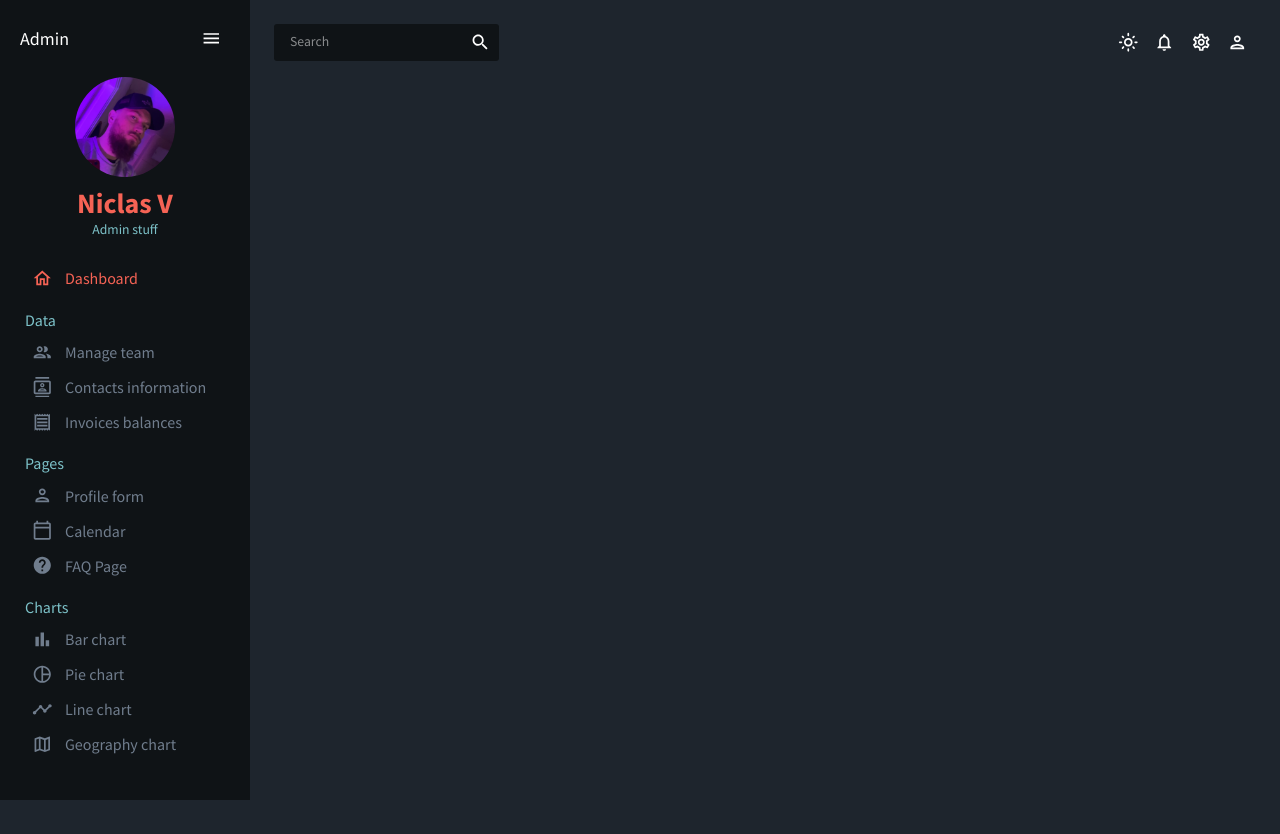
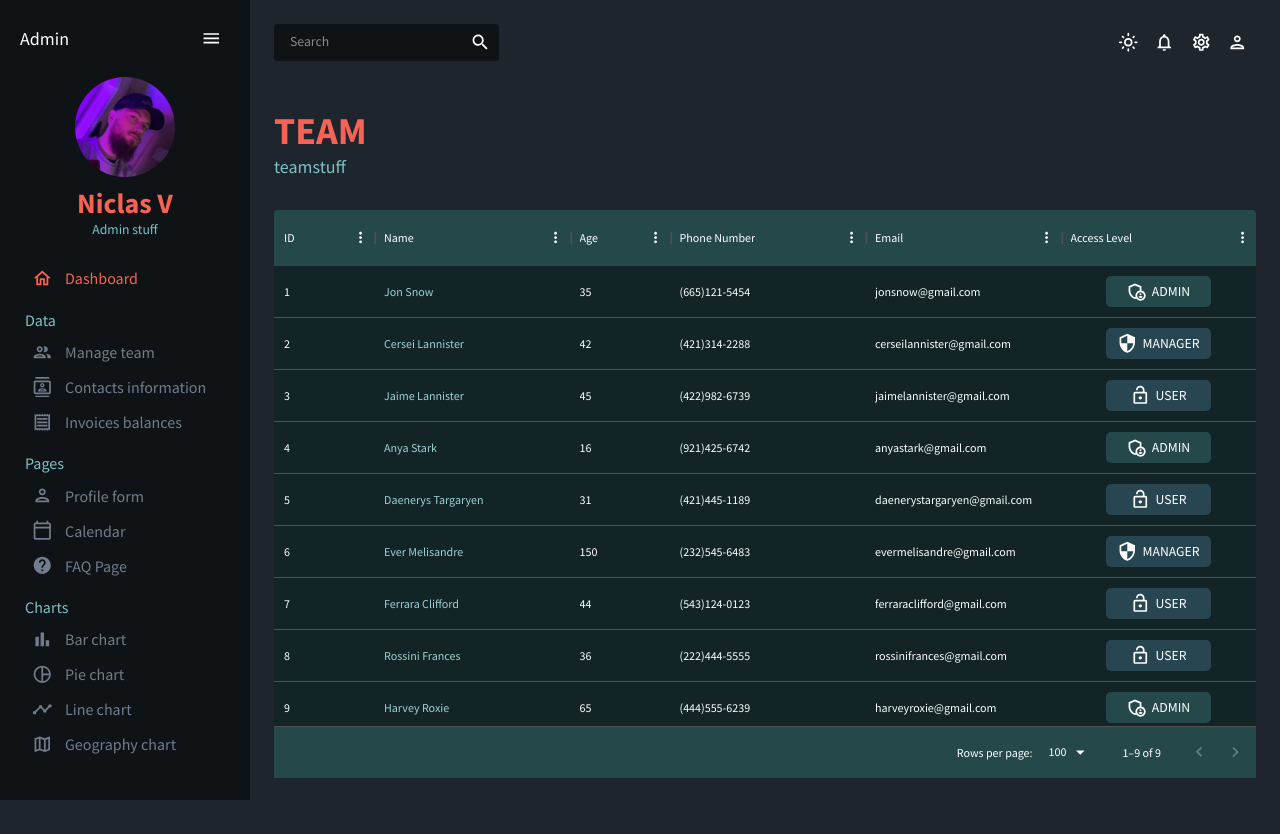
Before and after one commit to NiclasV/react-admin, a React (Create React App) app: page /team in a window 1280 px wide. Before the commit the page ends 800 px from the top, so only its background shows below. Built offline with nearby package versions, Linux system fonts and the light colour scheme.

Commit message:
scenes team added

```diff
--- a/src/App.js
+++ b/src/App.js
@@ -5,7 +5,7 @@ import { Routes, Route } from "react-router-dom";
 import Topbar from "./scenes/global/Topbar";
 import ProSidebar from "./scenes/global/ProSidebar";
 import Dashboard from "./scenes/dashboard";
-// import Team from "./scenes/team";
+import Team from "./scenes/team";
 // import Invoices from "./scenes/invoices";
 // import Contacts from "./scenes/contacts";
 // import Bar from "./scenes/bar";
@@ -30,7 +30,7 @@ function App() {
               <Topbar/>
               <Routes>
                 <Route path="/" element={<Dashboard/>}></Route>
-                {/* <Route path="/team" element={<Team/>}></Route> */}
+                <Route path="/team" element={<Team/>}></Route>
                 {/* <Route path="/invoices" element={<Invoices/>}></Route> */}
                 {/* <Route path="/contacts" element={<Contacts/>}></Route> */}
                 {/* <Route path="/bar" element={<Bar/>}></Route> */}
--- /dev/null
+++ b/src/components/Header.jsx
@@ -0,0 +1,24 @@
+import { Typography, Box, useTheme } from "@mui/material";
+import { tokens } from "../theme";
+
+const Header = ({ title, subtitle }) => {
+   const theme = useTheme();
+   const colors = tokens(theme.palette.mode);
+
+   return (
+      <Box mb="30px">
+         <Typography
+            variant="h1"
+            color={colors.primary[500]}
+            textTransform="uppercase"
+         >
+            {title}
+         </Typography>
+         <Typography fontSize="18px" color={colors.greenAccent[400]}>
+            {subtitle}
+         </Typography>
+      </Box>
+   );
+};
+
+export default Header;
--- a/src/data/testData.js
+++ b/src/data/testData.js
@@ -487,7 +487,7 @@ export const mockLineData = [
   },
   {
     id: "france",
-    color: tokens("dark").blueAccent[300],
+    color: tokens("dark").greenAccent[300],
     data: [
       {
         x: "plane",
@@ -541,7 +541,7 @@ export const mockLineData = [
   },
   {
     id: "us",
-    color: tokens("dark").redAccent[200],
+    color: tokens("dark").yellowAccent[200],
     data: [
       {
         x: "plane",
--- a/src/scenes/dashboard/index.jsx
+++ b/src/scenes/dashboard/index.jsx
@@ -1,4 +1,5 @@
 import { Typography, Box, useTheme } from "@mui/material";
+import Header from "../../components/Header";
 import { tokens } from "../../theme";
 
 const Dashboard = () => {
@@ -7,9 +8,7 @@ const Dashboard = () => {
 
    return (
       <Box p={3}>
-			<Typography variant='h1' color={colors.primary[500]}>
-				Dashboard
-			</Typography>
+         <Header title="dashboard" subtitle="Just some admin stuff" />
       </Box>
    );
 };
--- a/src/scenes/global/ProSidebar.jsx
+++ b/src/scenes/global/ProSidebar.jsx
@@ -83,7 +83,6 @@ const ProSidebar = () => {
                <MenuOutlinedIcon />
             </IconButton>
          </Box>
-
          {/* Avtar/name */}
          {!collapsed && (
             <Box mb="20px">
@@ -142,7 +141,6 @@ const ProSidebar = () => {
             ) : (
                ""
             )}
-
             <Item
                title="Manage team"
                icon={<PeopleOutlinedIcon />}
@@ -178,7 +176,6 @@ const ProSidebar = () => {
             ) : (
                ""
             )}
-
             <Item
                title="Profile form"
                icon={<PersonOutlinedIcon />}
@@ -214,7 +211,6 @@ const ProSidebar = () => {
             ) : (
                ""
             )}
-
             <Item
                title="Bar chart"
                icon={<BarChartOutlinedIcon />}
--- a/src/scenes/team/index.jsx
+++ b/src/scenes/team/index.jsx
@@ -1,5 +1,106 @@
+import { Box, Typography, useTheme } from "@mui/material";
+import { DataGrid } from "@mui/x-data-grid";
+import { tokens } from "../../theme";
+import { mockDataTeam } from "../../data/testData";
+import { AdminPanelSettingsOutlined } from "@mui/icons-material";
+import { LockOpenOutlined } from "@mui/icons-material";
+import { SecurityOutlined } from "@mui/icons-material";
+import Header from "../../components/Header";
+
 const Team = () => {
-	return <div>Team</div>;
+   const theme = useTheme();
+   const colors = tokens(theme.palette.mode);
+
+   const columns = [
+      { field: "id", headerName: "ID" },
+      {
+         field: "name",
+         headerName: "Name",
+         flex: 1,
+         cellClassName: "name-column--cell",
+      },
+      {
+         field: "age",
+         headerName: "Age",
+         type: "number",
+         headerAlign: "left",
+         align: "left",
+      },
+      { field: "phone", headerName: "Phone Number", flex: 1 },
+      { field: "email", headerName: "Email", flex: 1 },
+      {
+         field: "access",
+         headerName: "Access Level",
+         flex: 1,
+         renderCell: ({ row: { access } }) => {
+            return (
+               <Box
+                  width="60%"
+                  m="0 auto"
+                  p="5px"
+                  display="flex"
+                  justifyContent="center"
+                  alignItems="center"
+                  backgroundColor={
+                     access === "admin"
+                        ? colors.greenAccent[800]
+                        : colors.tealAccent[800]
+                  }
+                  borderRadius="5px"
+               >
+                  {access === "admin" && <AdminPanelSettingsOutlined />}
+                  {access === "manager" && <SecurityOutlined />}
+                  {access === "user" && <LockOpenOutlined />}
+
+                  <Typography
+                     sx={{
+                        marginLeft: "5px",
+                        textTransform: "uppercase",
+                        lineHeight: "1",
+                     }}
+                  >
+                     {" "}
+                     {access}
+                  </Typography>
+               </Box>
+            );
+         },
+      },
+   ];
+
+   return (
+      <Box p={3}>
+         <Header title="Team" subtitle="teamstuff" />
+         <Box
+            pb={4}
+            sx={{
+               height: "75vh",
+               "& .MuiDataGrid-root": {
+                  border: "none",
+               },
+               "& .MuiDataGrid-cell": {
+                  borderBottom: "none",
+               },
+               "& .name-column--cell": {
+                  color: colors.greenAccent[300],
+               },
+               "& .MuiDataGrid-columnHeaders": {
+                  backgroundColor: colors.greenAccent[800],
+                  borderBottom: "none	",
+               },
+               "& .MuiDataGrid-virtualScroller": {
+                  backgroundColor: colors.greenAccent[900],
+               },
+               "& .MuiDataGrid-footerContainer": {
+                  borderColor: colors.greenAccent[700],
+                  backgroundColor: colors.greenAccent[800],
+               },
+            }}
+         >
+            <DataGrid rows={mockDataTeam} columns={columns} />
+         </Box>
+      </Box>
+   );
 };
 
 export default Team;
```
Lines whose indentation alone changed are shown as unchanged.
